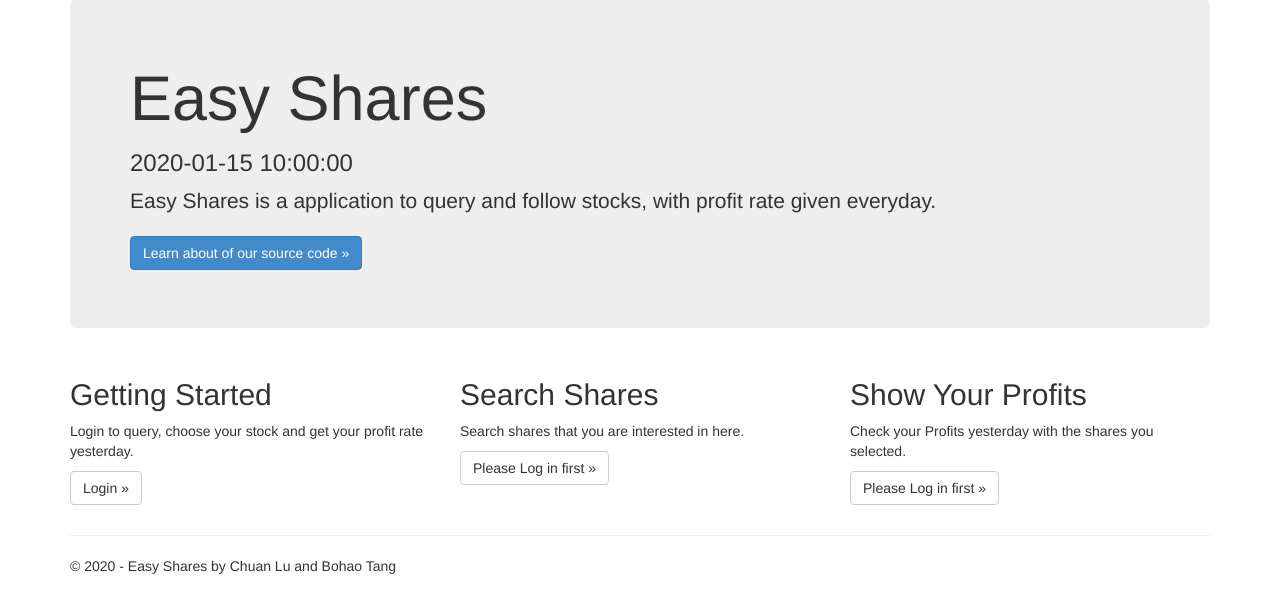
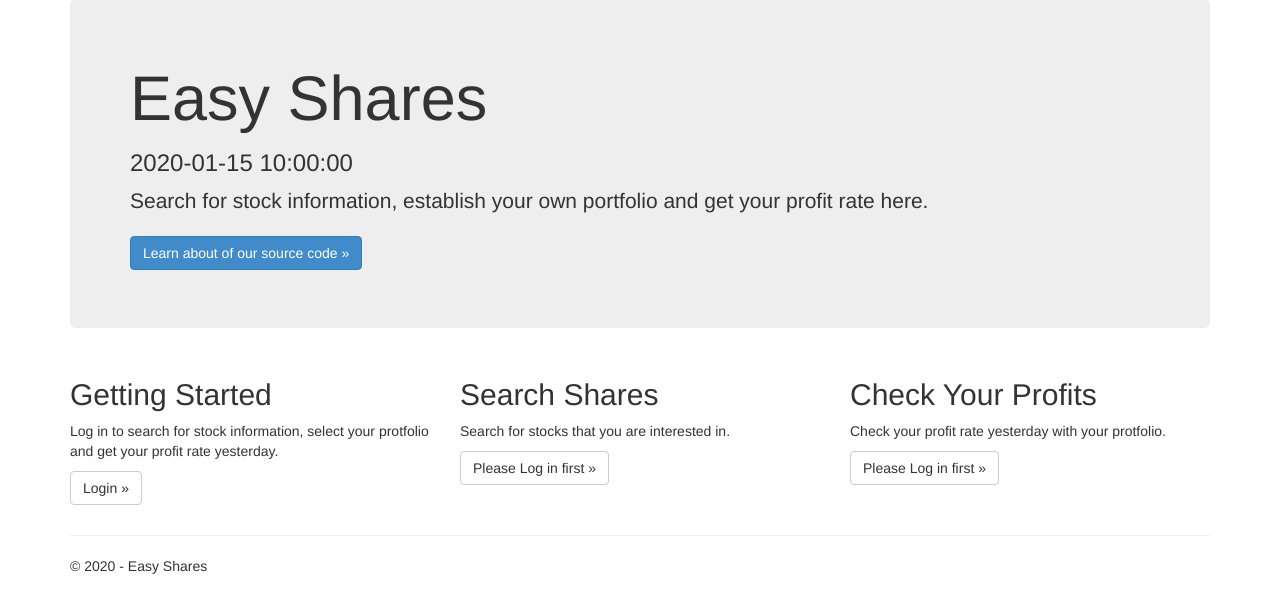
Before and after one commit to Orcuslc/Easy_Shares, a Flask app: template templates/index.html in a window 1280 px wide. Shown: the part 51-664 px from the top of the page. Run offline with Flask 2, Linux system fonts and the light colour scheme; the template is opened without the code that fills it: most values are stand-ins (such as "Sample title", 1, 10 or a date in 2020); some libraries are stand-ins or nearby versions.

Commit message:
little changes on viewing

```diff
--- a/init_database.py
+++ b/init_database.py
@@ -1,4 +1,4 @@
-#! /usr/bin/python3
+#!/usr/local/bin/python3
 #coding = 'UTF-8'
 #get_data
 
@@ -6,7 +6,6 @@ import tushare as ts
 import sqlalchemy as sqlalc
 import pandas as pd
 import datetime as dt
-
 
 route = 'sqlite:////var/www/Stock/Stock/DataBase/stock.db'
 engine = sqlalc.create_engine(route)
--- a/templates/about.html
+++ b/templates/about.html
@@ -5,6 +5,6 @@
 <h2>{{ title }}.</h2>
 <h3>{{ message }}</h3>
 
-<p>We are using it as our PJ for the course Introduction for Database, as well as our research project of stock market in China.</p>
+<p>Powered by Apache, Flask, Pandas, Tushare and Sqlalchemy.<p>
 
 {% endblock %}
--- a/templates/contact.html
+++ b/templates/contact.html
@@ -6,7 +6,7 @@
 <h3>{{ message }}</h3>
 
 <address>
-    Chuan Lu and Bohao Tang<br />
+    Chuan Lu, Bohao Tang<br />
     School of Mathematical Sciences<br />
     Fudan University<br />
     440 Guoding Road, Shanghai, PRC<br />
--- a/templates/index.html
+++ b/templates/index.html
@@ -5,7 +5,7 @@
 <div class="jumbotron">
     <h1>Easy Shares</h1>
     <h3>{{ today }}</h3>
-    <p class="lead">Easy Shares is a application to query and follow stocks, with profit rate given everyday.</p>
+    <p class="lead">Search for stock information, establish your own portfolio and get your profit rate here.</p>
     <p><a href="http://github.com/orcuslc/stock" class="btn btn-primary btn-large">Learn about of our source code &raquo;</a></p>
 </div>
 
@@ -13,7 +13,7 @@
     <div class="col-md-4">
         <h2>Getting Started</h2>
         <p>
-            Login to query, choose your stock and get your profit rate yesterday.
+            Log in to search for stock information, select your protfolio and get your profit rate yesterday.
         </p>
         <p>
         {% if not session.logged_in %}
@@ -25,11 +25,11 @@
     </div>
     <div class="col-md-4">
         <h2>Search Shares</h2>
-        <p>Search shares that you are interested in here.</p>
+        <p>Search for stocks that you are interested in.</p>
         {% if session.logged_in %}
         <form action="{{ url_for('search_shares') }}" method=post class=add-share>
             <h3>
-                Search Share by Code:&nbsp;<input type=text size=10 name=code>
+                Search Stock by Code:&nbsp;<input type=text size=10 name=code>
                 <input type=submit value=Search &raquo>
             </h3>
         </form>
@@ -38,8 +38,8 @@
         {% endif %}
     </div>
     <div class="col-md-4">
-        <h2>Show Your Profits</h2>
-        <p>Check your Profits yesterday with the shares you selected.</p>
+        <h2>Check Your Profits</h2>
+        <p>Check your profit rate yesterday with your protfolio.</p>
         {% if session.logged_in %}
         <p><a class="btn btn-default" href="{{url_for('show_shares')}}">Check your Profits &raquo;</a></p>
         {% else %}
--- a/templates/layout.html
+++ b/templates/layout.html
@@ -34,7 +34,7 @@
         {% block content %}{% endblock %}
         <hr />
         <footer>
-            <p>&copy; {{ year }} - Easy Shares by Chuan Lu and Bohao Tang</p>
+            <p>&copy; {{ year }} - Easy Shares</p>
         </footer>
     </div>
 
--- a/templates/show_shares.html
+++ b/templates/show_shares.html
@@ -6,6 +6,8 @@
                                        <input type=submit value=Search></h3>
     </form>
   {% endif %}
+  <p></p>
+  <h3>{{ profit }}</h3>
   <p></p>
   <form class=add-share>
     <h3>Your shares are showed here:</h3>
@@ -36,5 +38,4 @@
       </body>
   {% endfor %}
   </ul>
-  <h3>{{ profit }}</h3>
 {% endblock %}
--- a/views.py
+++ b/views.py
@@ -25,7 +25,7 @@ def contact():
     """Renders the contact page."""
     return render_template(
         'contact.html',
-        title='Contact',
+        title='Contact Us',
         year=datetime.now().year,
         message='Please contact us if you have any questions.'
     )
@@ -35,9 +35,9 @@ def about():
     """Renders the about page."""
     return render_template(
         'about.html',
-        title='About',
+        title='About our website',
         year=datetime.now().year,
-        message='Powered by Flask, Pandas, Tushare, Sqlalchemy'
+        message='We are going to use this website as a platform of our quantitative research on stocks listed in Chinese markets.'
     )
 
 @app.route('/login', methods=['GET', 'POST'])
```
